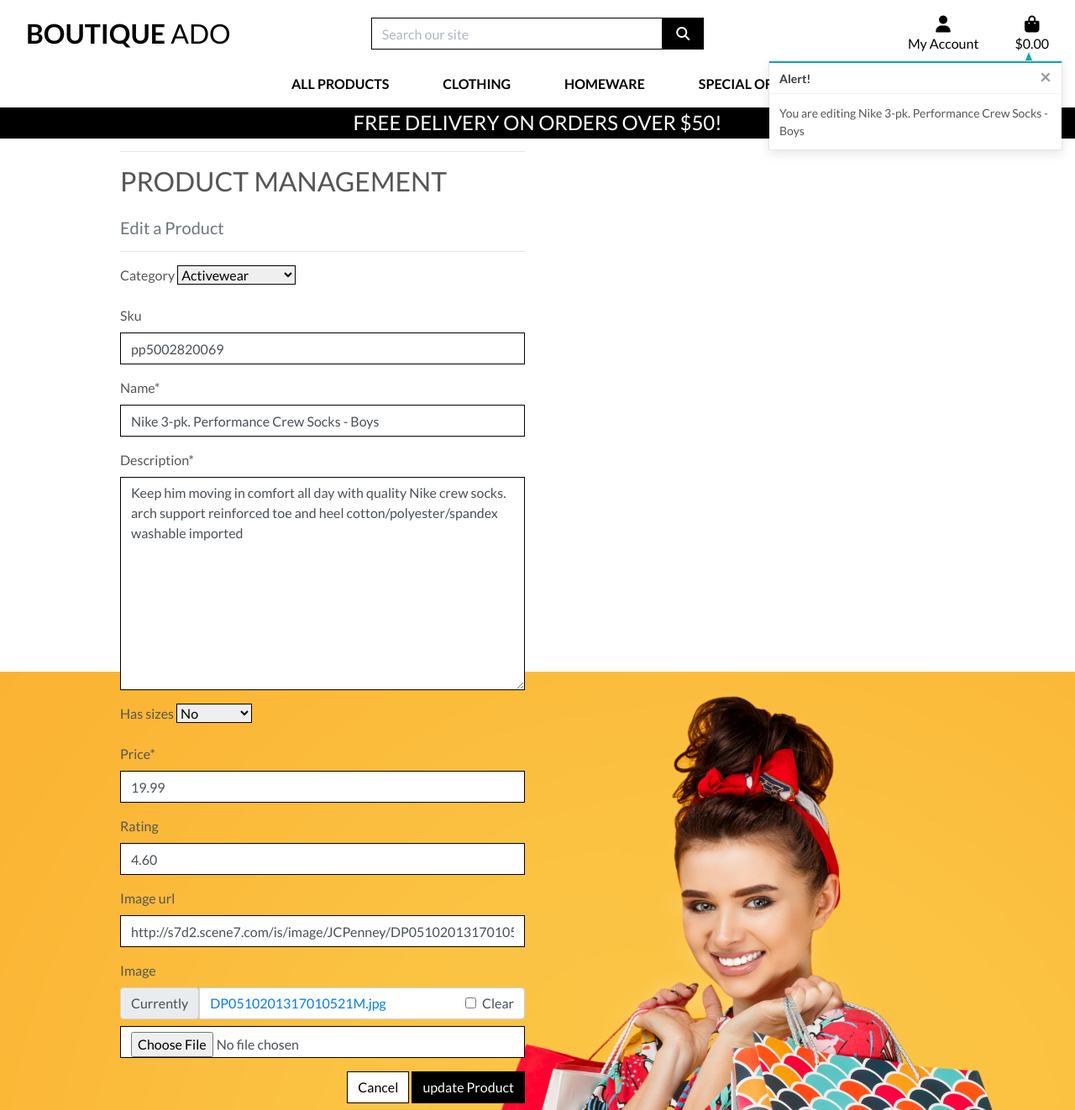
After one commit to Gruheem/boutique_ado_v1, a Django app: page /products/edit/12/ in a window 1280 px wide. The commit adds this page. Shown: the whole page at 84% size. Run offline with Django 5.2, Linux system fonts and the light colour scheme; data comes from the database, SQL or seed files in the repository; some libraries are stand-ins or nearby versions.

Commit message:
Add Update and Delete Products Admin

```diff
--- /dev/null
+++ b/products/templates/products/edit_product.html
@@ -0,0 +1,37 @@
+{% extends "base.html" %}
+{% load static %}
+
+{% block page_header %}
+    <div class="container header-container">
+        <div class="row">
+            <div class="col"></div>
+        </div>
+    </div>
+{% endblock %}
+
+{% block content %}
+    <div class="overlay"></div>
+    <div class="container">
+        <div class="row">
+            <div class="col-12 col-md-6">
+                <hr>
+                <h2 class="logo-font mb-4">Product Management</h2>
+                <h5 class="text-muted">Edit a Product</h5>
+                <hr>
+            </div>
+        </div>
+
+        <div class="row">
+            <div class="col-12 col-md-6">
+                <form method="POST" action="{% url 'edit_product' product.id %}" class="form mb-2" enctype="multipart/form-data">
+                    {% csrf_token %}
+                    {{ form | crispy }}
+                    <div class="text-right">
+                        <a class="btn btn-outline-black rounded-0" href="{% url 'products' %}">Cancel</a>
+                        <button class="btn btn-black rounded-0" type="submit">update Product</button>
+                    </div>
+                </form>
+            </div>
+        </div>
+    </div>
+{% endblock %}
--- a/products/templates/products/products.html
+++ b/products/templates/products/products.html
@@ -82,6 +82,12 @@
                                             {% else %}
                                                 <small class="text-muted">No Rating</small>
                                             {% endif %}
+                                            {% if request.user.is_superuser %}
+                                                <small class="ml-3">
+                                                    <a href="{% url 'edit_product' product.id %}">Edit</a> |
+                                                    <a class="text-danger" href="{% url 'delete_product' product.id %}">Delete</a>
+                                                </small>
+                                            {% endif %}
                                         </div>
                                     </div>
                                 </div>
--- a/products/urls.py
+++ b/products/urls.py
@@ -3,6 +3,8 @@ from . import views
 
 urlpatterns = [
     path('', views.all_products, name='products'),
-    path('int:<product_id>/', views.product_detail, name='product_detail'),
-    path('add/', views.add_product, name='add_product')
+    path('<int:product_id>/', views.product_detail, name='product_detail'),
+    path('add/', views.add_product, name='add_product'),
+    path('edit/<int:product_id>/', views.edit_product, name='edit_product'),
+    path('delete/<int:product_id>/', views.delete_product, name='delete_product'),
 ]
--- a/products/views.py
+++ b/products/views.py
@@ -79,7 +79,7 @@ def add_product(request):
         if form.is_valid():
             product = form.save()
             messages.success(request, 'Successfully added product!')
-            return redirect(reverse('add_product'))
+            return redirect(reverse('product_detail', args=[product.id]))
         else:
             messages.error(request, 'Failed to add product. Please ensure the form is valid.')
     else:
@@ -91,3 +91,36 @@ def add_product(request):
     }
 
     return render(request, template, context)
+
+def edit_product(request, product_id):
+    ''' A view to edit a product in the store. '''
+
+    product = get_object_or_404(Product, pk=product_id)
+
+    if request.method == 'POST':
+        form = ProductForm(request.POST, request.FILES, instance=product)
+        if form.is_valid():
+            form.save()
+            messages.success(request, 'Successfully updated product!')
+            return redirect(reverse('product_detail', args=[product.id]))
+        else:
+            messages.error(request, 'Failed to update product. Please ensure the form is valid.')
+    else:
+        form = ProductForm(instance=product)
+        messages.info(request, f'You are editing {product.name}')
+
+    template = 'products/edit_product.html'
+    context = {
+        'form': form,
+        'product' : product
+    }
+
+    return render(request, template, context)
+
+def delete_product(request, product_id):
+    ''' A view to delete a product from the store. '''
+
+    product = get_object_or_404(Product, pk=product_id)
+    product.delete()
+    messages.success(request, 'Product successfully deleted!')
+    return redirect(reverse('products'))
```
Also changed, not shown: products/templates/products/product_detail.html (+8 -2 lines).
